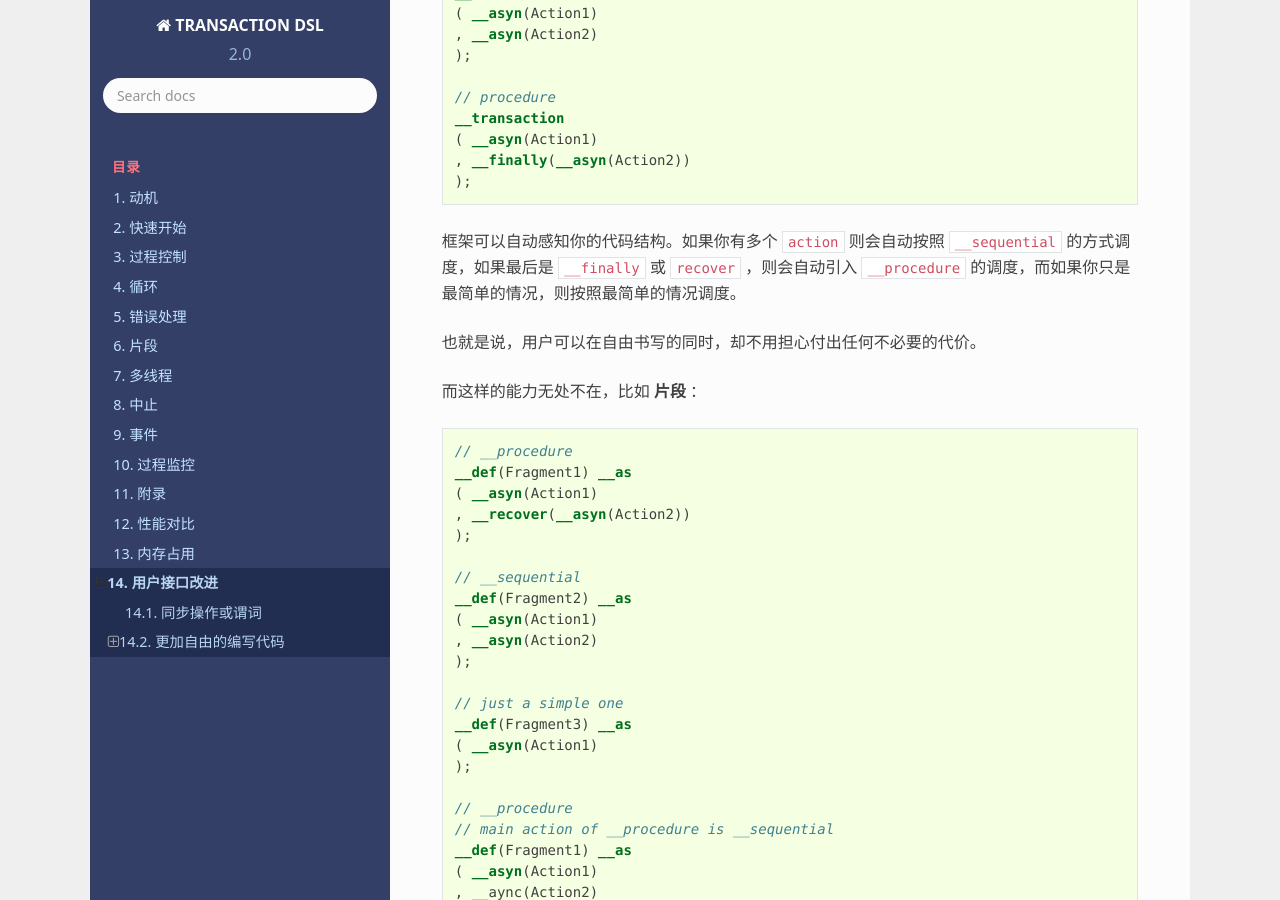
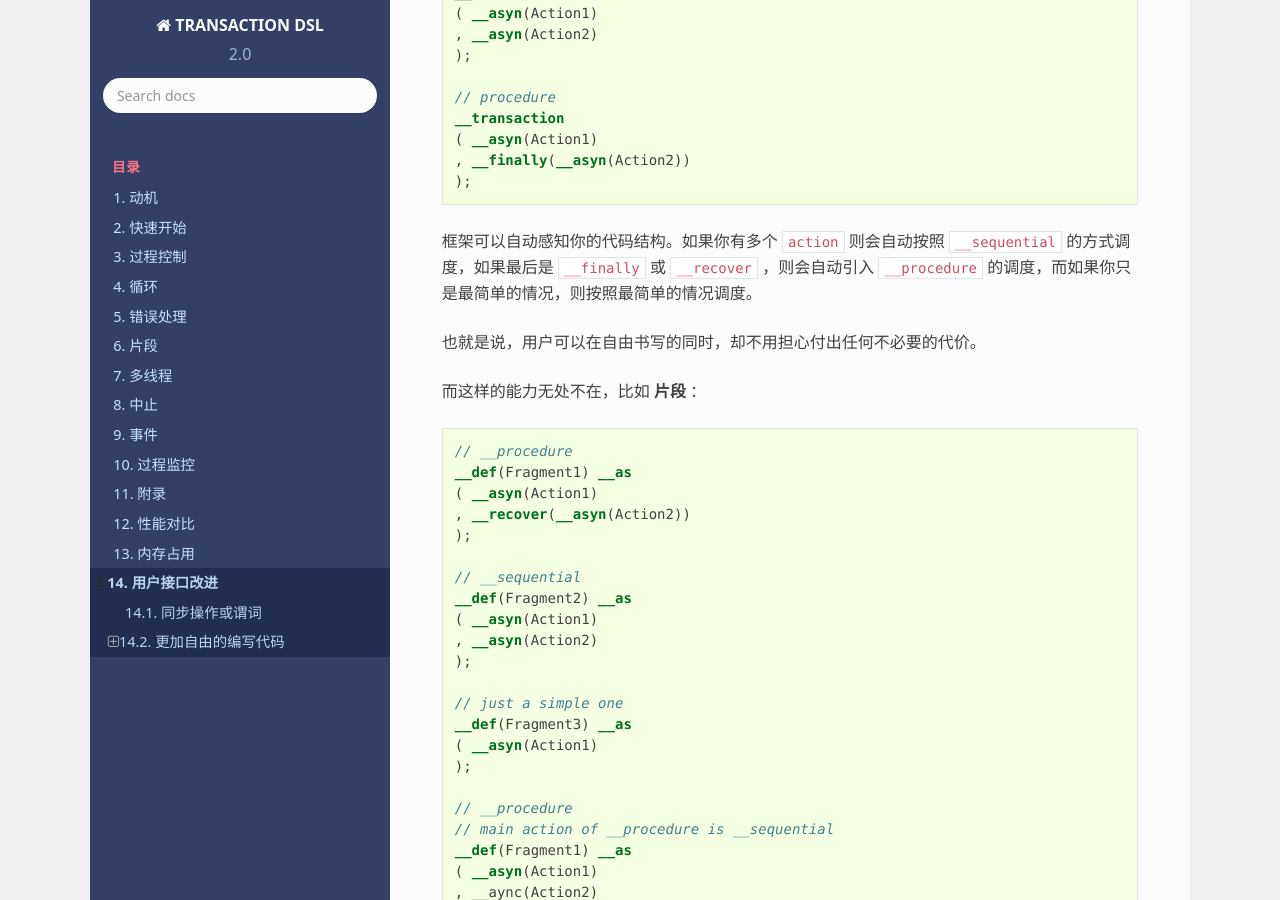
Before and after one commit to godsme/trans-dsl-2, a Sphinx documentation site: the page built from doc/source/user-friendly.rst, in a window 1280 px wide and 900 px high, scrolled down 1446 px. Built offline with Sphinx 7.4.7 and the Read the Docs theme 2.0.0, drawn with Linux system fonts in a browser that asks for light colours; formulas are drawn with MathJax 3.

```diff
--- a/doc/source/user-friendly.rst
+++ b/doc/source/user-friendly.rst
@@ -76,7 +76,7 @@
    );
 
 框架可以自动感知你的代码结构。如果你有多个 ``action`` 则会自动按照 ``__sequential`` 的方式调度，如果最后是 ``__finally`` 或
-``recover`` ，则会自动引入 ``__procedure`` 的调度，而如果你只是最简单的情况，则按照最简单的情况调度。
+``__recover`` ，则会自动引入 ``__procedure`` 的调度，而如果你只是最简单的情况，则按照最简单的情况调度。
 
 也就是说，用户可以在自由书写的同时，却不用担心付出任何不必要的代价。
 
```
